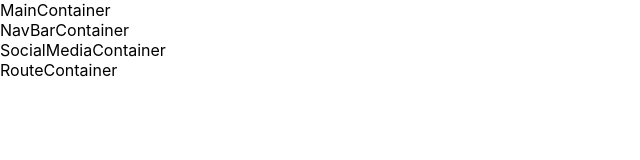
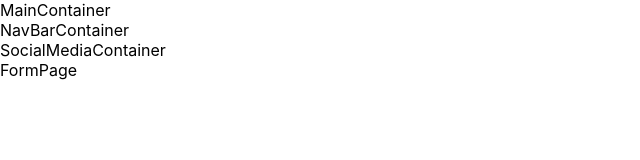
Before and after one commit to mirkiy/festival-planner-app, a React (Create React App) app in the folder client/: page /form in a window 1280 px wide. Shown: the top 160 px of the page, without its empty margins (0-640 px from the left). Built offline with nearby package versions, Linux system fonts and the light colour scheme.

Commit message:
Route paths added to RouterContainer.js

```diff
--- a/client/src/containers/MainContainer.js
+++ b/client/src/containers/MainContainer.js
@@ -1,6 +1,6 @@
 import React from 'react'
 import NavBarContainer from './NavBarContainer'
-import RouteContainer from './RouteContainer'
+import RouterContainer from './RouterContainer'
 import SocialMediaContainer from './SocialMediaContainer'
 import { BrowserRouter } from 'react-router-dom'
 
@@ -11,7 +11,7 @@ const MainContainer = () => {
         <NavBarContainer/>
         <SocialMediaContainer/>
         <BrowserRouter>
-            <RouteContainer/>
+            <RouterContainer/>
         </BrowserRouter>
     </>
   )
--- a/client/src/containers/RouteContainer.js
+++ /dev/null
@@ -1,9 +0,0 @@
-import React from 'react'
-
-const RouteContainer = () => {
-  return (
-    <div>RouteContainer</div>
-  )
-}
-
-export default RouteContainer
--- /dev/null
+++ b/client/src/containers/RouterContainer.js
@@ -0,0 +1,25 @@
+import React from 'react'
+import { Route, Routes } from 'react-router-dom'
+import AboutPage from '../pages/AboutPage'
+import CalendarPage from '../pages/CalendarPage'
+import FavouritesPage from '../pages/FavouritesPage'
+import FestivalPage from '../pages/FestivalPage'
+import FormPage from '../pages/FormPage'
+import HomePage from '../pages/HomePage'
+
+const RouterContainer = () => {
+  return (
+    <>
+      <Routes>
+        <Route exact path='/' element={ <HomePage/>} />
+        <Route path='/about' element={ <AboutPage/> } />
+        <Route path='/calendar' element={ <CalendarPage/> } />
+        <Route path='/favourites' element={ <FavouritesPage/> } />
+        <Route path='/festival' element={ <FestivalPage/> } />
+        <Route path='/form' element={ <FormPage/> } />
+      </Routes>
+    </>
+  )
+}
+
+export default RouterContainer
```
